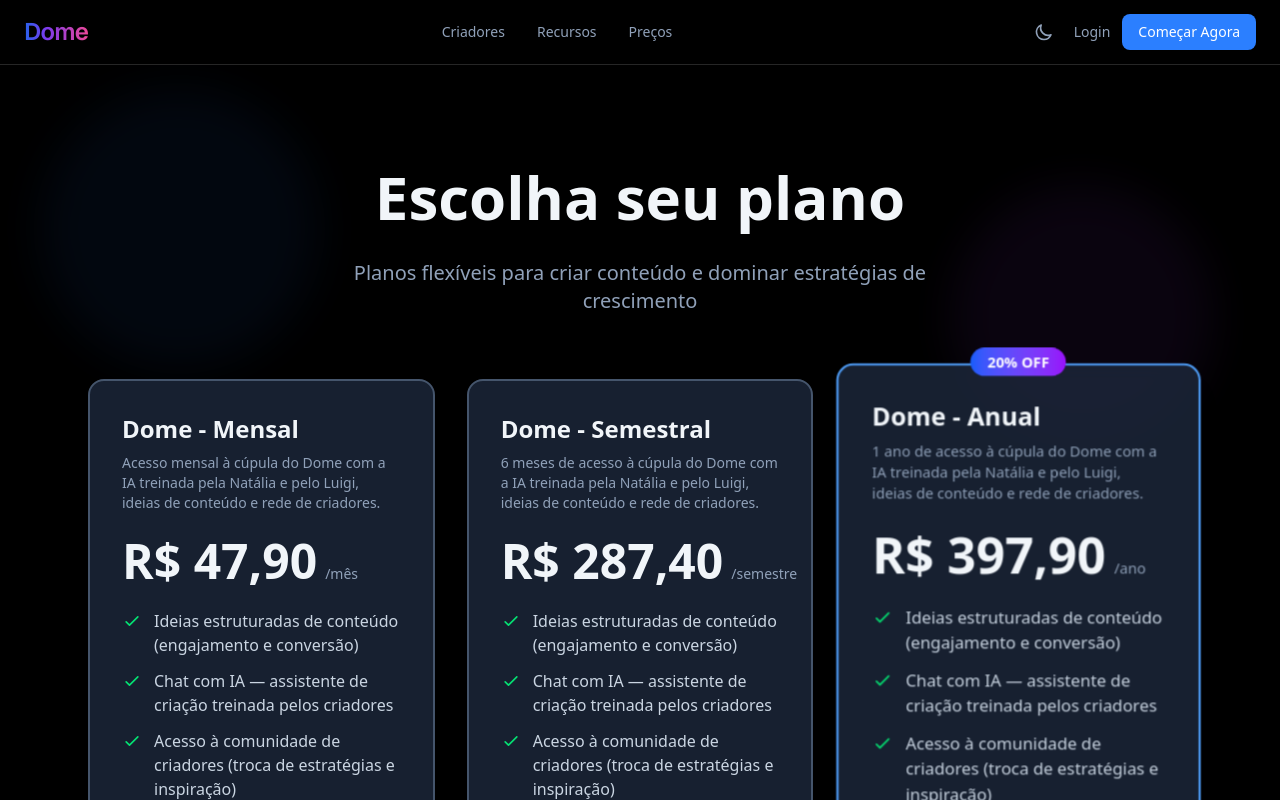
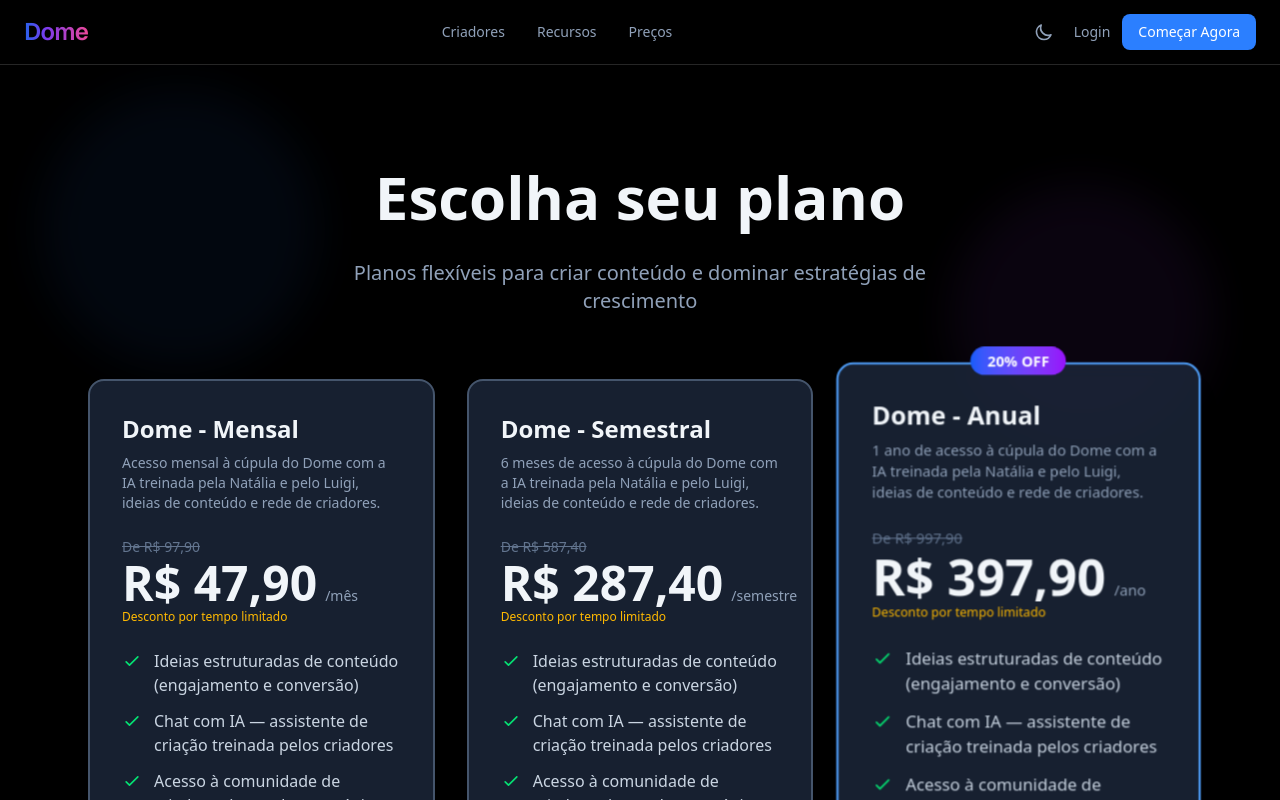
Before and after one commit to miostech/community-ai, a Next.js app: page /precos in a window 1280 px wide. Shown: the top 800 px of the page. Built offline with nearby package versions, Linux system fonts and the light colour scheme; no server answers.

Commit message:
Msg de desconto

```diff
--- a/components/pricing/PricingPlans.tsx
+++ b/components/pricing/PricingPlans.tsx
@@ -11,6 +11,8 @@ export interface Plan {
     name: string;
     price: string;
     period: string;
+    /** Preço antes da promoção (ex: "97,90"). Exibido riscado para dar sensação de oferta. */
+    originalPrice?: string;
     description: string;
     features: string[];
     kiwifyUrl: string;
@@ -24,6 +26,7 @@ export const defaultPlans: Plan[] = [
         id: 'dome-mensal',
         name: 'Dome - Mensal',
         price: '47,90',
+        originalPrice: '97,90',
         period: 'mês',
         description: 'Acesso mensal à cúpula do Dome com a IA treinada pela Natália e pelo Luigi, ideias de conteúdo e rede de criadores.',
         features: [
@@ -40,6 +43,7 @@ export const defaultPlans: Plan[] = [
         id: 'dome-semestral',
         name: 'Dome - Semestral',
         price: '287,40',
+        originalPrice: '587,40',
         period: 'semestre',
         description: '6 meses de acesso à cúpula do Dome com a IA treinada pela Natália e pelo Luigi, ideias de conteúdo e rede de criadores.',
         features: [
@@ -56,6 +60,7 @@ export const defaultPlans: Plan[] = [
         id: 'dome-anual',
         name: 'Dome - Anual',
         price: '397,90',
+        originalPrice: '997,90',
         period: 'ano',
         description: '1 ano de acesso à cúpula do Dome com a IA treinada pela Natália e pelo Luigi, ideias de conteúdo e rede de criadores.',
         features: [
@@ -230,9 +235,19 @@ export function PricingPlans({
                                 <p className="text-gray-600 dark:text-slate-400 text-xs sm:text-sm">{plan.description}</p>
                             </div>
 
-                            <div className="flex items-baseline flex-nowrap gap-1 sm:gap-2 min-w-0">
-                                <span className="text-3xl sm:text-4xl md:text-5xl font-bold text-gray-900 dark:text-slate-100 whitespace-nowrap shrink-0">R$ {plan.price}</span>
-                                <span className="text-xs sm:text-sm text-gray-600 dark:text-slate-400 shrink-0">/{plan.period}</span>
+                            <div className="space-y-0.5">
+                                {plan.originalPrice && (
+                                    <p className="text-sm text-gray-500 dark:text-slate-500">
+                                        <span className="line-through">De R$ {plan.originalPrice}</span>
+                                    </p>
+                                )}
+                                <div className="flex items-baseline flex-nowrap gap-1 sm:gap-2 min-w-0">
+                                    <span className="text-3xl sm:text-4xl md:text-5xl font-bold text-gray-900 dark:text-slate-100 whitespace-nowrap shrink-0">R$ {plan.price}</span>
+                                    <span className="text-xs sm:text-sm text-gray-600 dark:text-slate-400 shrink-0">/{plan.period}</span>
+                                </div>
+                                {plan.originalPrice && (
+                                    <p className="text-xs font-medium text-amber-600 dark:text-amber-400">Desconto por tempo limitado</p>
+                                )}
                             </div>
 
                             <ul className="space-y-3">
```
